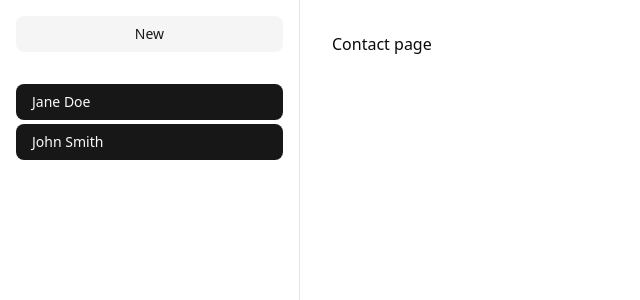
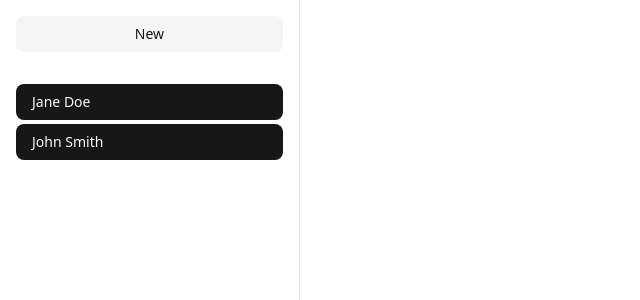
Before and after one commit to kevinccbsg/react-router-tutorial-devto, a React (Vite) app: page / in a window 1280 px wide. Shown: the top 300 px of the page, without its empty margins (0-640 px from the left). Built offline with nearby package versions, Linux system fonts and the light colour scheme.

Commit message:
feat: adding nested routes

```diff
--- a/src/pages/Contacts.tsx
+++ b/src/pages/Contacts.tsx
@@ -1,3 +1,4 @@
+import { Outlet } from "react-router";
 import { ScrollArea } from "@/components/ui/scroll-area";
 import { Button } from "@/components/ui/button";
 
@@ -52,7 +53,7 @@ const ContactsPage = () => {
       </div>
       {/* Detail View */}
       <div className="p-8">
-        Contact page
+        <Outlet />
       </div>
     </div>
   );
```
Also changed, not shown: src/AppRoutes.tsx (+6 -4 lines).
